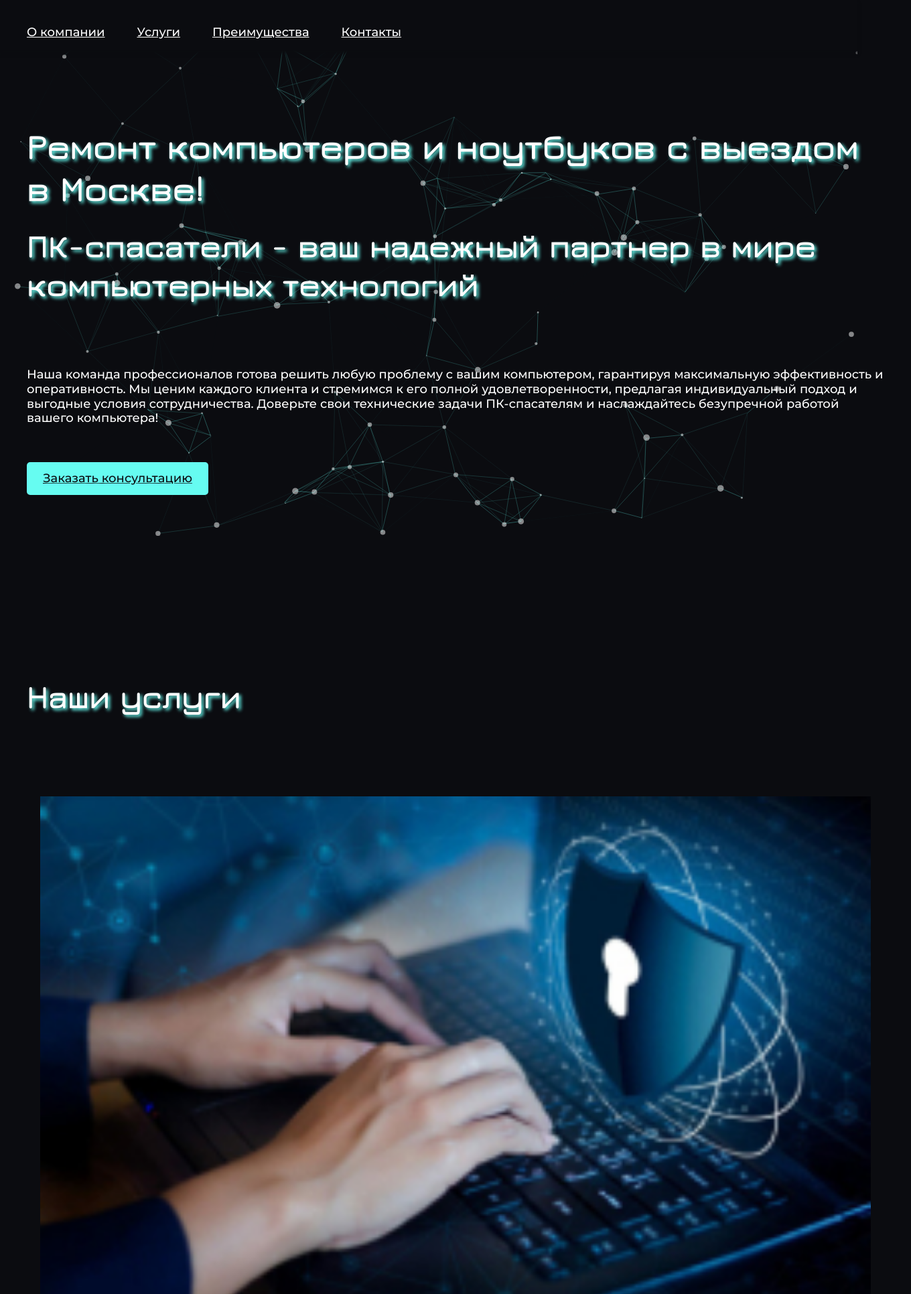
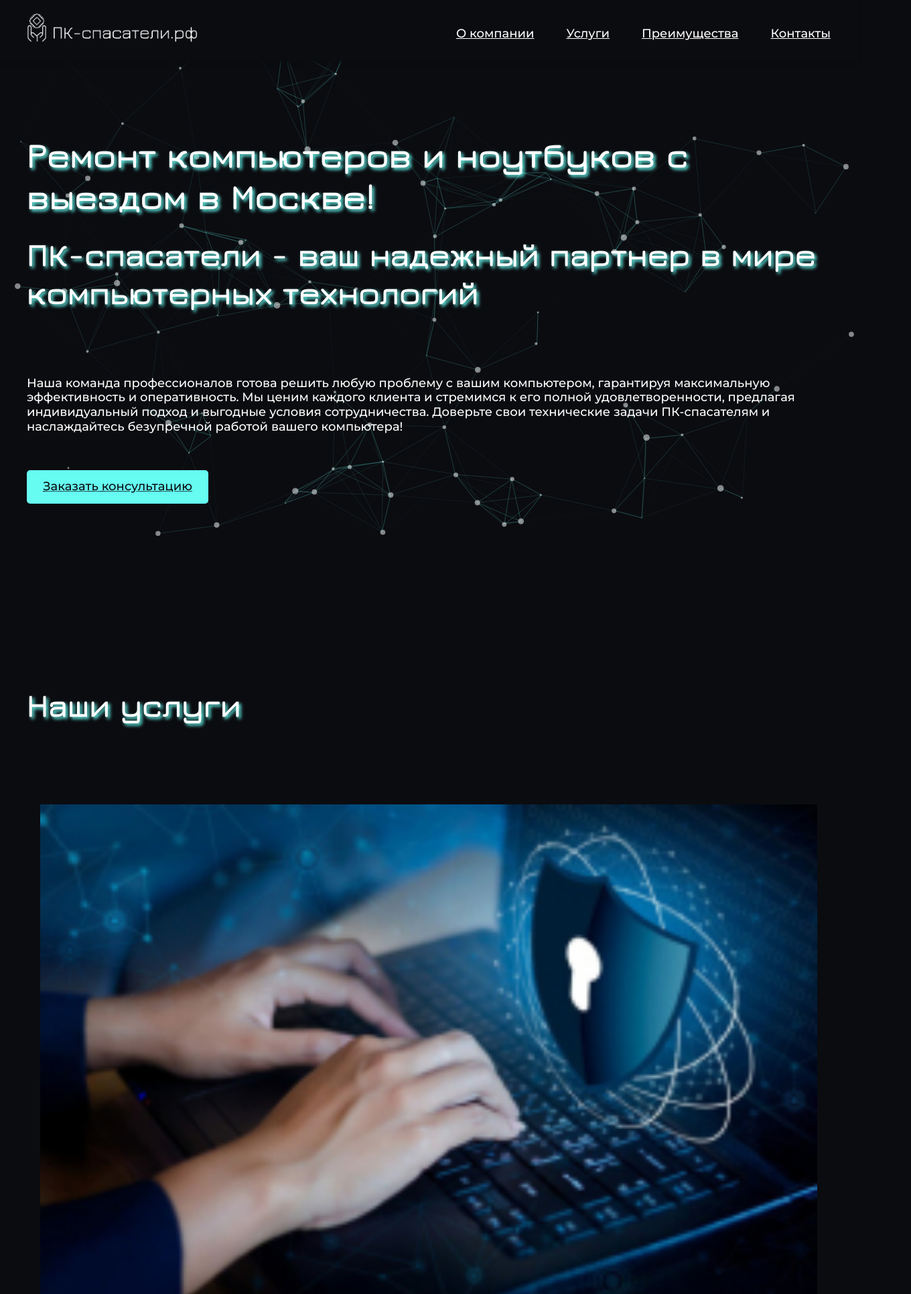
Before and after one commit to Redither/pc-rescuers, a plain HTML site: page index.html in a window 1280 px wide. Shown: the top 1932 px of the page at 67% size, 1360 px wide, since content can reach past the window. Drawn offline with Linux system fonts and the light colour scheme; animation ran at ten frames a second.

Commit message:
added logo and anchors

```diff
--- a/css/styles.css
+++ b/css/styles.css
@@ -1,9 +1,20 @@
 .container {
+  box-sizing: border-box;
   width: 100%;
   padding-left: 20px;
   padding-right: 20px;
   margin: auto;
   max-width: 1440px;
+}
+
+header .container {
+  display: flex;
+  flex-direction: row ;
+  justify-content: space-between;
+}
+
+nav {
+  margin: auto 0 10px auto;
 }
 
 .nav_links {
--- a/index.html
+++ b/index.html
@@ -13,7 +13,7 @@
 <body id="particles-js">
     <header>
         <div class="container">
-            <a href=""><img src="" alt=""></a>
+            <a href=""><img src="./img/logo.png" alt="пк-спасатели.рф" height="50px"></a>
             <nav>
                 <ul class="nav_links">
                     <li><a href="#about">О компании</a></li>
@@ -25,7 +25,7 @@
         </div>
     </header>
     <main>
-        <section>
+        <section id="about">
             <div class="container">
                 <h1>Ремонт компьютеров и ноутбуков с выездом в Москве!</h1>
                 <h2>ПК-спасатели - ваш надежный партнер в мире компьютерных технологий</h2>
@@ -36,7 +36,7 @@
                 <a href="" class="brand-btn">Заказать консультацию</a>
             </div>
         </section>
-        <section>
+        <section id="services">
             <div class="container">
                 <h2>Наши услуги</h2>
                 <ul>
@@ -89,7 +89,7 @@
                 </div>
             </div>
         </section>
-        <section>
+        <section id="adv">
             <div class="container">
                 <h2>Почему мы?</h2>
                 <ul class="adv_cards">
@@ -122,7 +122,7 @@
             </div>
         </section>
     </main>
-    <footer>
+    <footer id="contacts">
         <div class="container">
 
         </div>
```
Also changed, not shown: img/logo.png (added).
